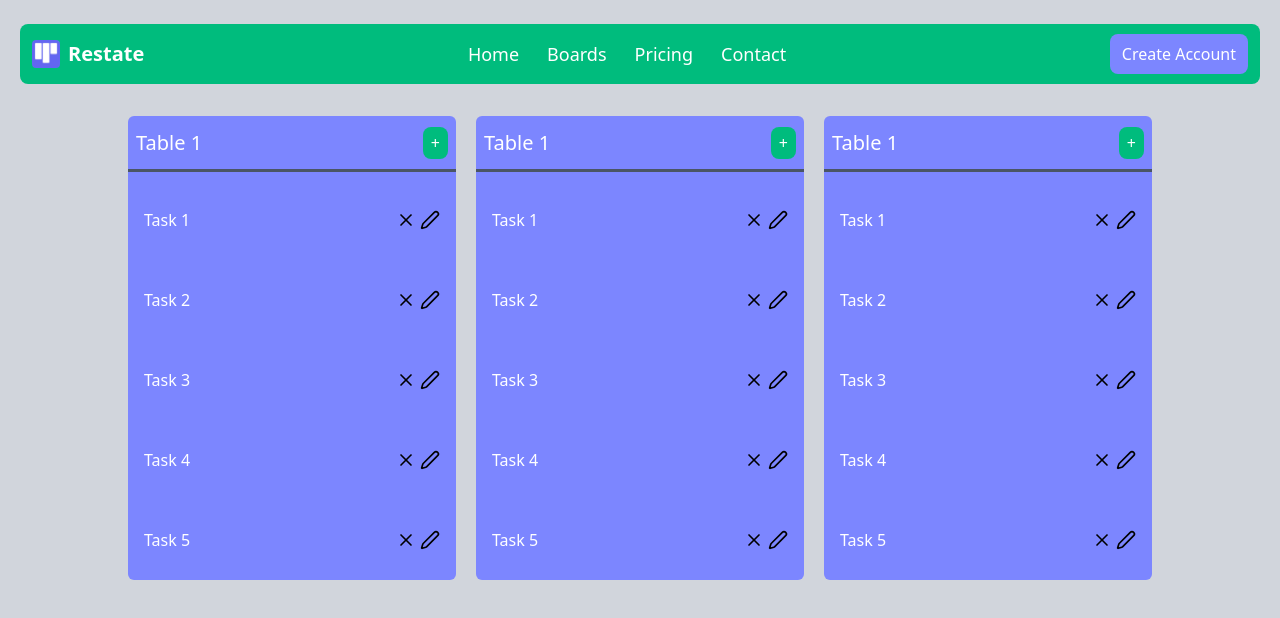
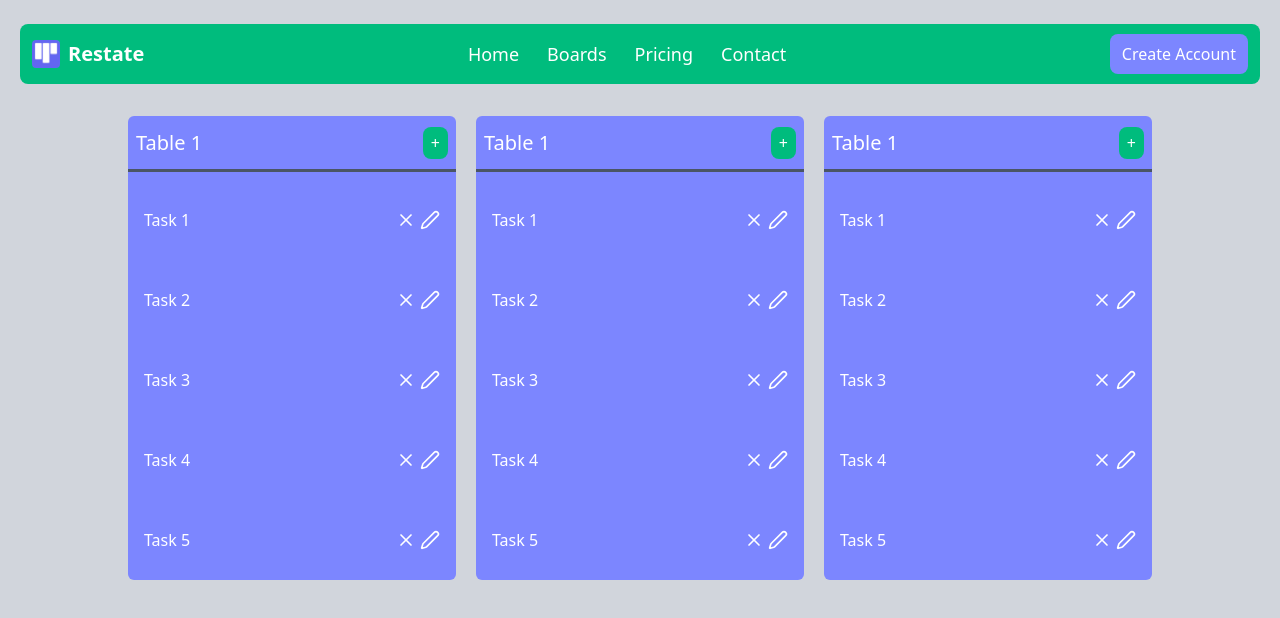
Before and after one commit to paul1029-ife/progress-board-vue, a Vue app: page / in a window 1280 px wide. Shown: the top 618 px of the page. Built offline with nearby package versions, Linux system fonts and the light colour scheme; the HTML template or start-up script is replaced by a standard one.

Commit message:
feat: Create DragItem component for a more modular codebase.

```diff
--- a/src/components/DragColumn.vue
+++ b/src/components/DragColumn.vue
@@ -2,26 +2,16 @@
   <div class="w-82 h-fit min-h-32 bg-indigo-400 rounded-md text-white">
     <div class="border-b-3 flex justify-between items-center px-2 py-1 h-14 border-b-gray-600">
       <p class="text-xl">{{ header }}</p>
-      <button class="bg-emerald-500 px-2 py-1 rounded-lg">+</button>
+      <button class="bg-emerald-500 px-2 py-1 rounded-lg cursor-pointer">+</button>
     </div>
     <ul class="pt-2">
-      <li
-        v-for="(item, index) in items"
-        :key="index"
-        class="px-4 py-7 hover:bg-indigo-500 transition-all cursor-grab rounded-lg flex justify-between"
-      >
-        {{ item }}
-        <div class="flex gap-1 text-black items-center">
-          <X class="w-5 h-5 cursor-pointer hover:text-emerald-500" />
-          <Pen class="w-5 h-5 cursor-pointer hover:text-emerald-500" />
-        </div>
-      </li>
+      <DragItem v-for="(item, index) in items" :item="item" :key="index" />
     </ul>
   </div>
 </template>
 
 <script setup>
-import { X, Pen } from 'lucide-vue-next'
+import DragItem from './DragItem.vue'
 defineProps({
   header: String,
   items: Array,
--- /dev/null
+++ b/src/components/DragItem.vue
@@ -0,0 +1,18 @@
+<template>
+  <li
+    class="px-4 py-7 hover:bg-indigo-500 transition-all cursor-grab rounded-lg flex justify-between"
+  >
+    {{ item }}
+    <div class="flex gap-1 text items-center">
+      <X class="w-5 h-5 cursor-pointer hover:text-emerald-500" />
+      <Pen class="w-5 h-5 cursor-pointer hover:text-emerald-500" />
+    </div>
+  </li>
+</template>
+
+<script setup>
+import { X, Pen } from 'lucide-vue-next'
+defineProps({
+  item: String,
+})
+</script>
```
